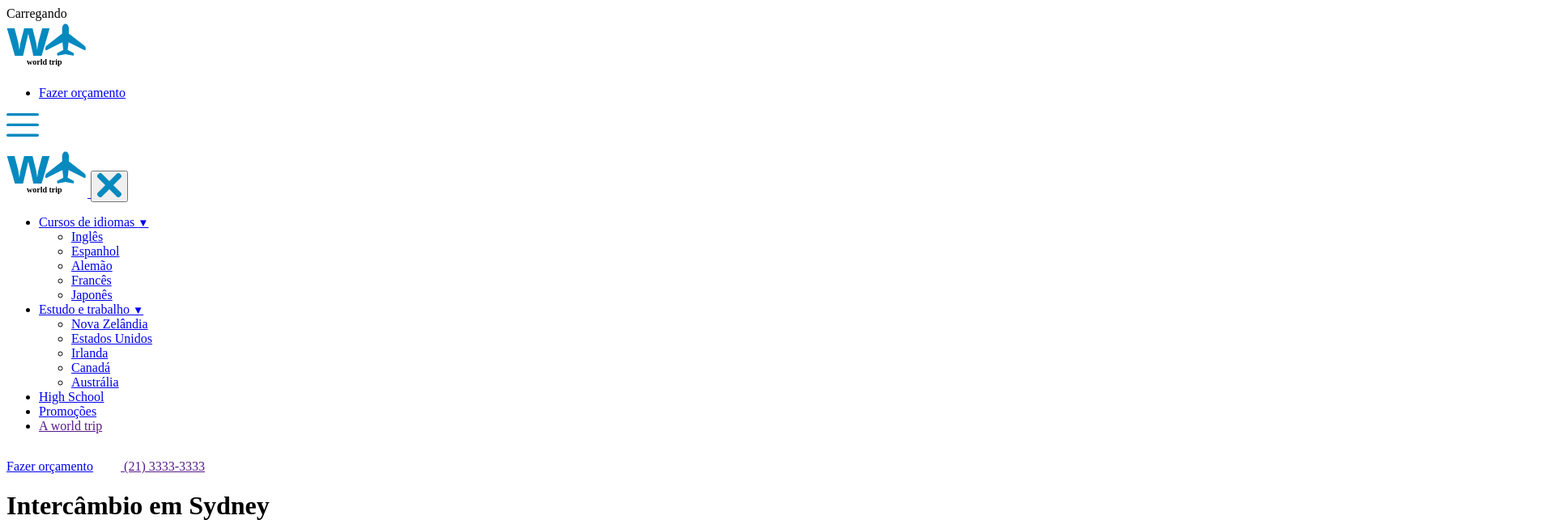
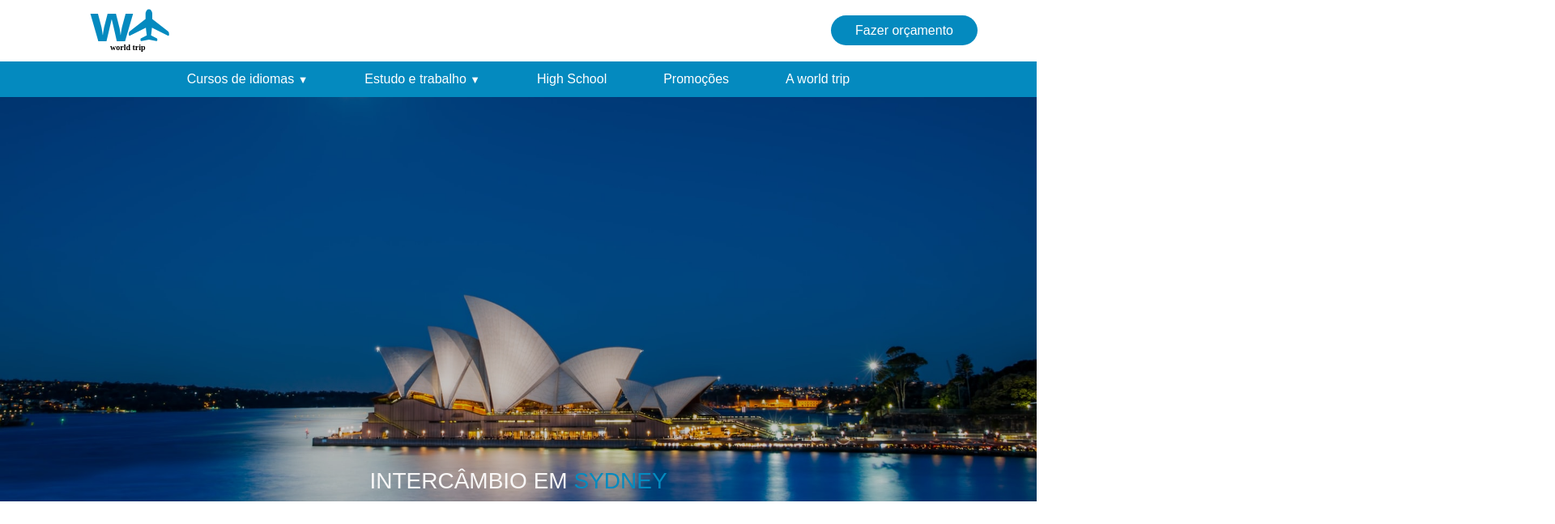
Before and after one commit to lucasecp/world-trip, a plain HTML site: page paises/australia.html in a window 1280 px wide. Shown: the top 648 px of the page at 81% size, 1920 px wide, since content can reach past the window. Drawn offline with nearby package versions, Linux system fonts and the light colour scheme; the site is published under a folder, as on GitHub Pages, so addresses that start at the root find nothing.

Commit message:
path fix

```diff
--- a/paises/australia.html
+++ b/paises/australia.html
@@ -5,9 +5,9 @@
     <meta charset="UTF-8">
     <meta name="viewport" content="width=device-width, initial-scale=1.0">
     <meta name="description" content="Intercâmbio em Sydney, Austrália">
-    <link rel="stylesheet" href="/css/bootstrap.css">
-    <link rel="stylesheet" href="/css/style.css">
-    <link rel="stylesheet" href="/css/paises.css">
+    <link rel="stylesheet" href="../css/bootstrap.css">
+    <link rel="stylesheet" href="../css/style.css">
+    <link rel="stylesheet" href="../css/paises.css">
     <title>Austrália | world trip</title>
 </head>
 
@@ -16,12 +16,12 @@
     <header class='header'>
         <div class="container-fluid">
             <div class="row align-items-center justify-content-between py-2 mx-2 pl-sm-5 mx-sm-5">
-        <a href="/" class="">
+        <a href="../index.html" class="">
             <img src="../assets/icons/logo.svg" alt="Logo | World Trip" height="60px">
         </a>
         <nav >
             <ul class="list">
-                <li class="list-item"><a href="/contato.html" class="btn-active">Fazer orçamento</a></li>
+                <li class="list-item"><a href="../contato.html" class="btn-active">Fazer orçamento</a></li>
             </ul>
         </nav>
         <img src="../assets/icons/menu.svg" alt="menu" height='40px' class="hamburguer-menu">
@@ -33,7 +33,7 @@
     <nav class=" py-1 nav-2">
         <div class="container-fluid p-0">
             <div class="header-responsive ">
-                <a href="/">
+                <a href="../index.html">
                     <img src="../assets/icons/logo.svg" alt="Logo | World Trip" height="60px">
                 </a>
 
--- a/paises/canada.html
+++ b/paises/canada.html
@@ -5,9 +5,9 @@
     <meta charset="UTF-8">
     <meta name="viewport" content="width=device-width, initial-scale=1.0">
     <meta name="description" content="Intercâmbio em Toronto, Canadá">
-    <link rel="stylesheet" href="/css/bootstrap.css">
-    <link rel="stylesheet" href="/css/style.css">
-    <link rel="stylesheet" href="/css/paises.css">
+    <link rel="stylesheet" href="../css/bootstrap.css">
+    <link rel="stylesheet" href="../css/style.css">
+    <link rel="stylesheet" href="../css/paises.css">
     <title>Canadá | world trip</title>
 </head>
 
@@ -16,12 +16,12 @@
     <header class='header'>
         <div class="container-fluid">
             <div class="row align-items-center justify-content-between py-2 mx-2 pl-sm-5 mx-sm-5">
-        <a href="/" class="">
+        <a href="../index.html" class="">
             <img src="../assets/icons/logo.svg" alt="Logo | World Trip" height="60px">
         </a>
         <nav >
             <ul class="list">
-                <li class="list-item"><a href="/contato.html" class="btn-active">Fazer orçamento</a></li>
+                <li class="list-item"><a href="../contato.html" class="btn-active">Fazer orçamento</a></li>
             </ul>
         </nav>
         <img src="../assets/icons/menu.svg" alt="menu" height='40px' class="hamburguer-menu">
@@ -33,7 +33,7 @@
     <nav class=" py-1 nav-2">
         <div class="container-fluid p-0">
             <div class="header-responsive ">
-                <a href="/">
+                <a href="../index.html">
                     <img src="../assets/icons/logo.svg" alt="Logo | World Trip" height="60px">
                 </a>
 
```
Also changed, not shown: contato.html (+2 -2 lines), index.html (+2 -2 lines), paises/estados-unidos.html (+6 -6 lines), paises/inglaterra.html (+6 -6 lines), paises/irlanda.html (+3 -3 lines), paises/nova-zelandia.html (+6 -6 lines).
